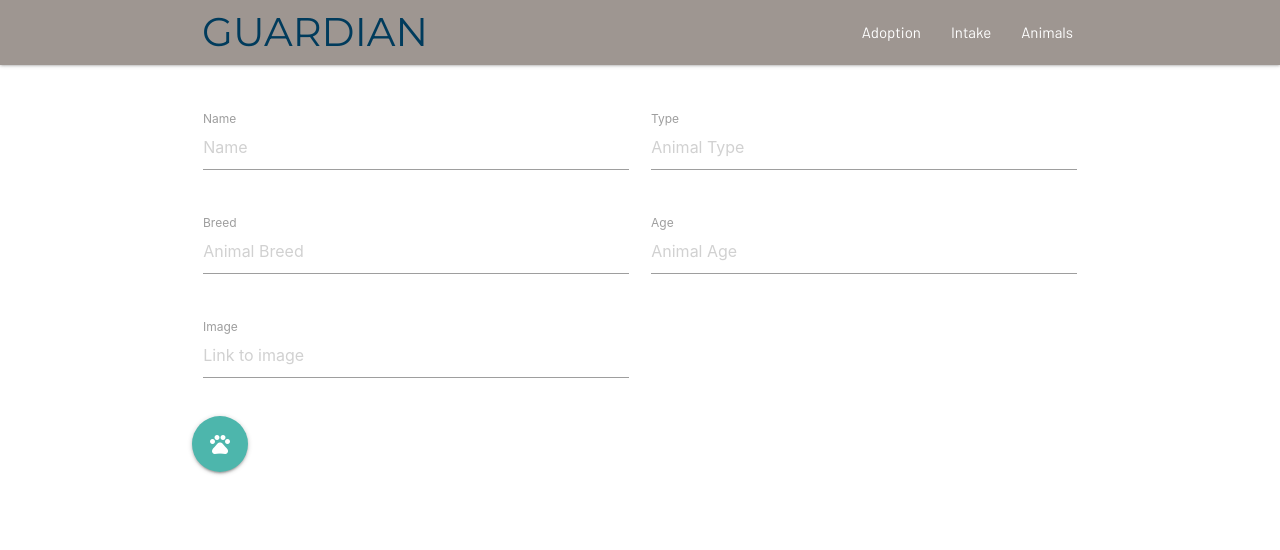
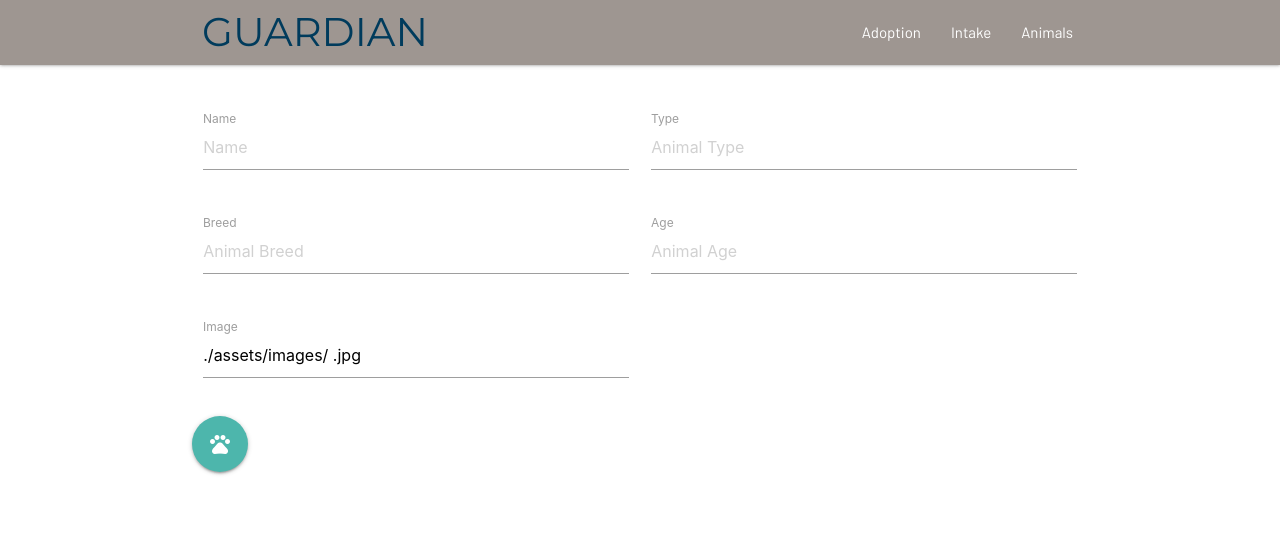
Before and after one commit to delrock876/guardian, a website: page public/intake.html in a window 1280 px wide. Drawn offline with nearby package versions, Linux system fonts and the light colour scheme; a web font is replaced by a local one.

Commit message:
updated intake images with preset value

```diff
--- a/public/intake.html
+++ b/public/intake.html
@@ -76,7 +76,7 @@
 
         <div class="row">
             <div class="input-field col s6">
-              <input placeholder="Link to image" id="image" type="text" class="validate">
+              <input placeholder="Link to image" id="image" type="text" class="validate" value="./assets/images/ .jpg">
               <label for="image">Image</label>
             </div>
       </form>
```
Also changed, not shown: public/assets/images/human.jpg (added), public/assets/images/jane.jpg (added), public/assets/images/john.jpg (added).
